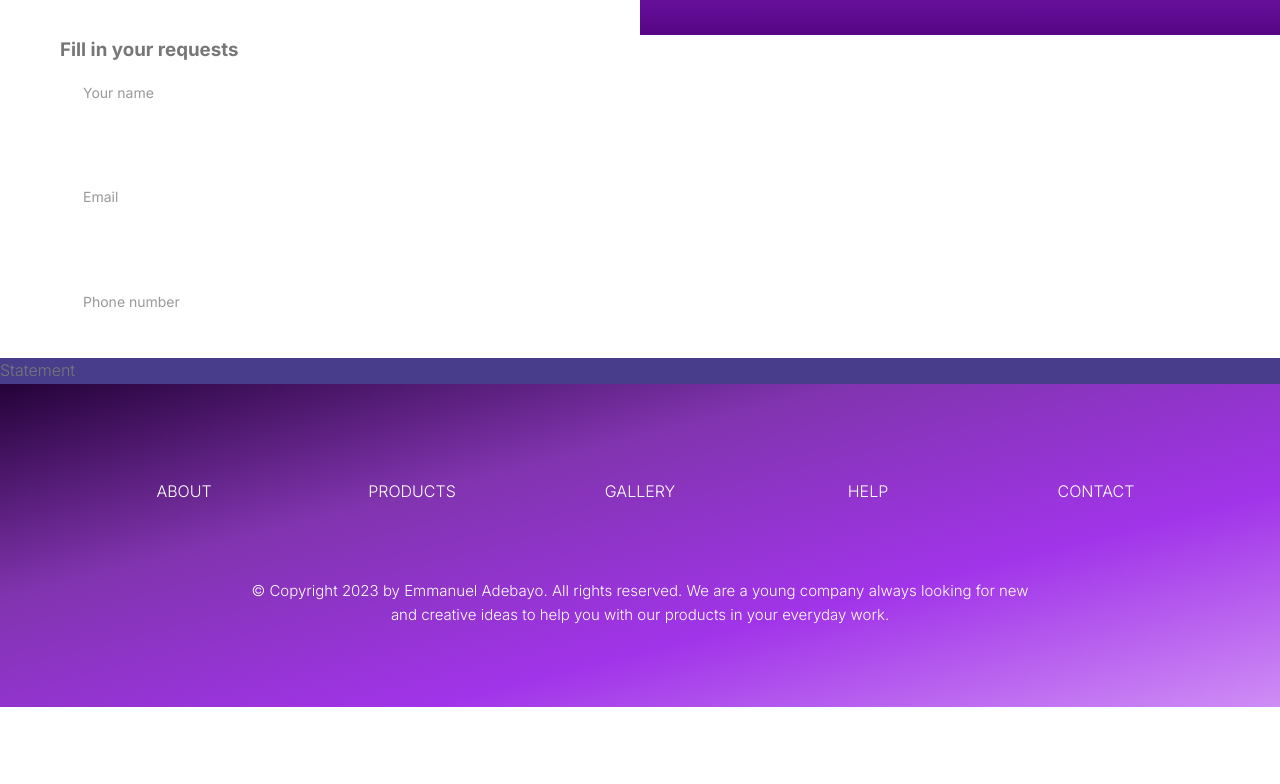
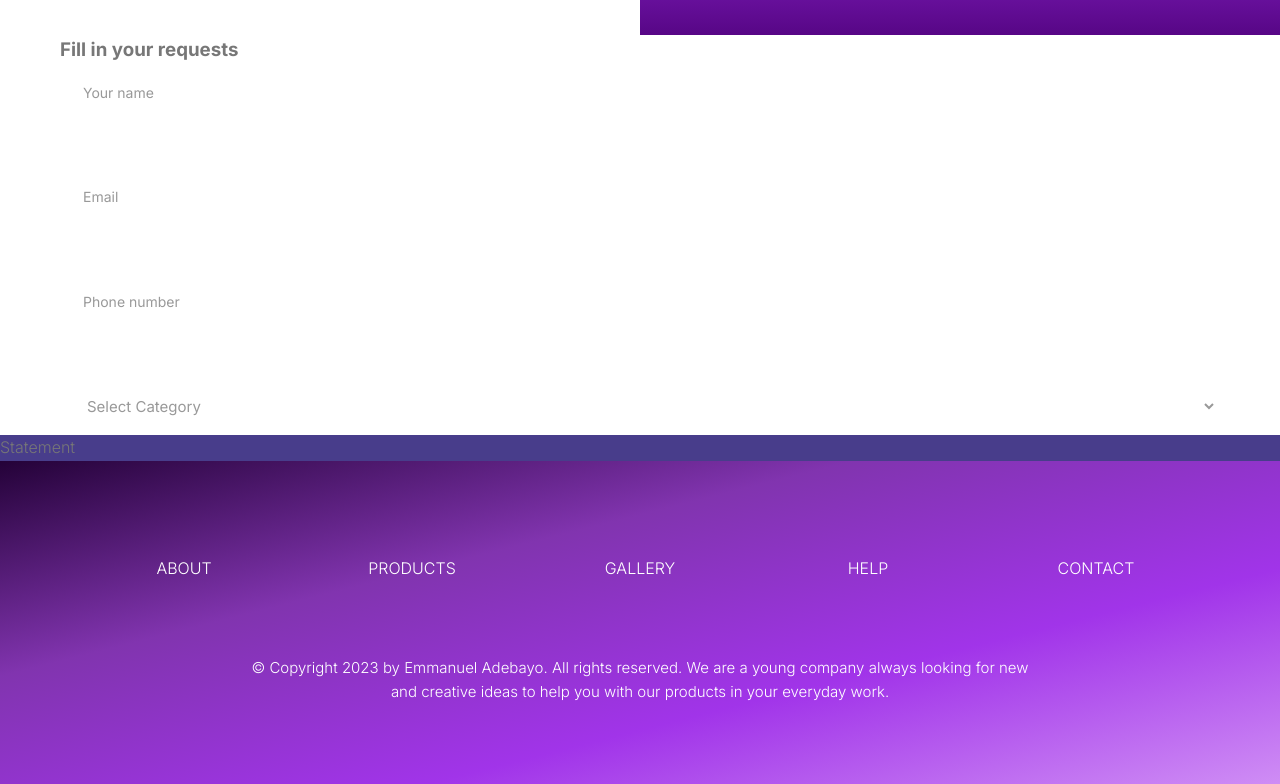
Before and after one commit to esteemayo/next-idesignx, a Next.js app: page /designs in a window 1280 px wide. Shown: the part 1252-2036 px from the top of the page. Before the commit the page ends 1959 px from the top, so only its background shows below. Built offline with nearby package versions, Linux system fonts and the light colour scheme.

Commit message:
fix: add Select component

```diff
--- a/src/components/Request.tsx
+++ b/src/components/Request.tsx
@@ -4,7 +4,10 @@ import styled from 'styled-components';
 import { useCallback, useState } from 'react';
 
 import Form from './form/Form';
+import Select from './inputs/Select';
 import Input from './inputs/Input';
+
+import { selectInputs } from '@/formData';
 
 const Request = () => {
   const [data, setData] = useState({});
@@ -42,6 +45,11 @@ const Request = () => {
           placeholder='Phone number'
           onChange={handleChange}
         />
+        <Select
+          name='category'
+          label='Select Category'
+          options={selectInputs}
+        />
       </Form>
     </Container>
   );
```
